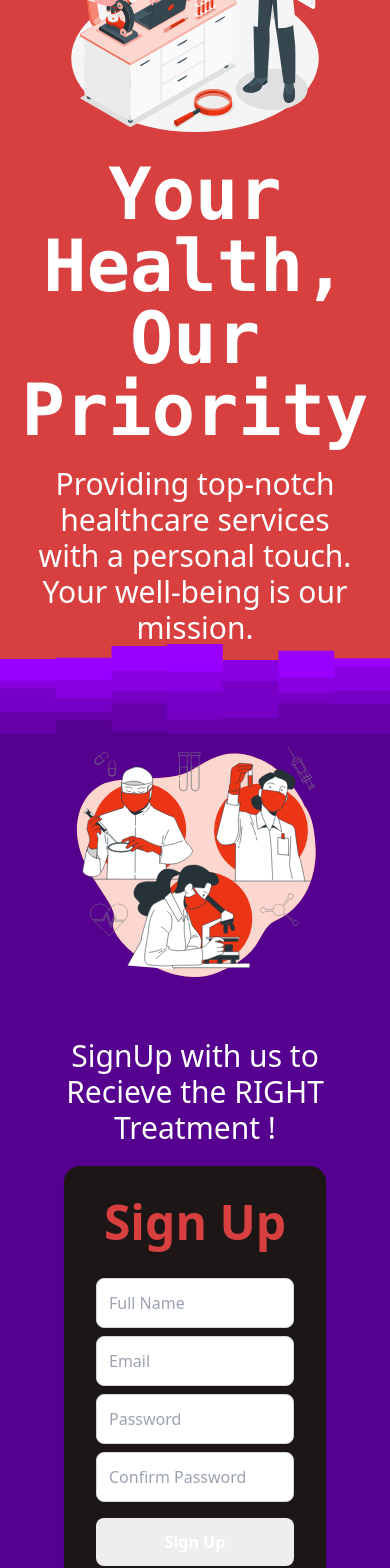
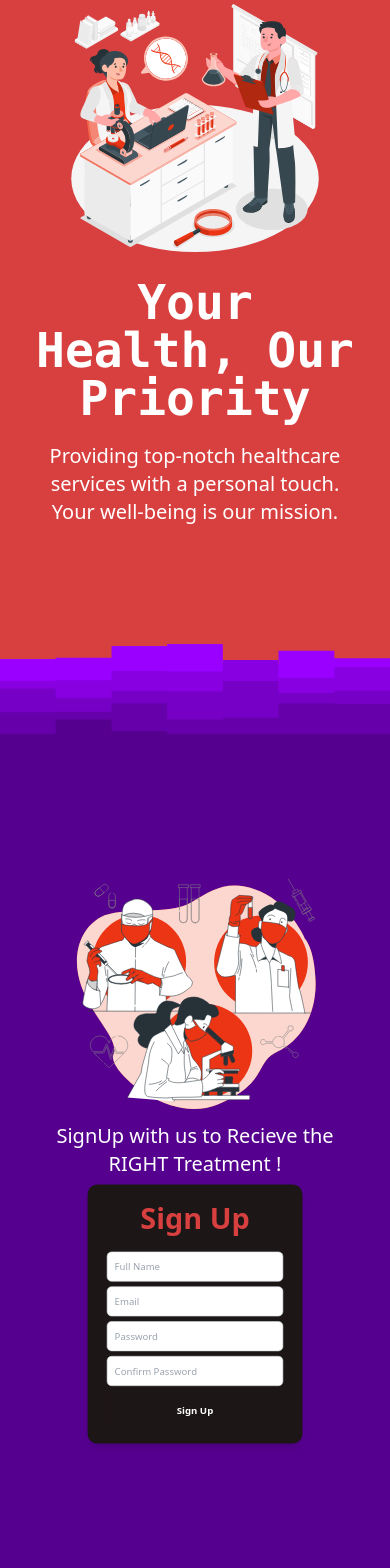
Before and after one commit to AdiGolandaj/VirtuNexaTask1, a React (Vite) app: page / in a window 390 px wide. Shown: the part 200-1768 px from the top of the page. Built offline with nearby package versions, Linux system fonts and the light colour scheme.

Commit message:
made the site more responsive

```diff
--- a/src/App.jsx
+++ b/src/App.jsx
@@ -2,13 +2,14 @@ import React from 'react'
 import Nav from './components/Nav'
 import Home from './components/Home'
 import ContactsUs from './components/ContactsUs'
+import Wave1 from './components/wave1.jsx'
 
 const App = () => {
   return (
     <div>
       <Nav />
       <main className="smooth-scroll">
-        <section id="home">
+        <section id="home" >
           <Home />
         </section>
         <section id="contactus">
--- a/src/components/ContactsUs.jsx
+++ b/src/components/ContactsUs.jsx
@@ -4,36 +4,36 @@ import SignUpCard from '../components/SignUpCard.jsx'
 
 const ContactsUs = () => {
   return (
-    <div className="relative">
+    <div className="">
       {/* Mobile */}
       <div className="lg:hidden bg-[#560090] w-screen h-screen flex flex-col justify-center items-center">
-        <div className="w-2/3 flex justify-center items-center pt-4">
+        <div className="w-2/3 flex justify-center items-center pt-20">
           <img
             src={RightDoctor}
             alt="Correct Doctors"
-            className="w-full h-auto"
+            className="w-full"
           />
         </div>
 
-        <div className="flex text-white w-screen text-3xl justify-center text-center px-8 py-5 pt-12">
+        <div className="flex text-white w-screen text-xl justify-center text-center px-8">
           <span>SignUp with us to Recieve the RIGHT Treatment !</span>
         </div>
 
-        <div className="lg:hidden px-16">
+        <div className="lg:hidden px-4 scale-60 md:-mt-0 -mt-20 md:scale-75">
           <SignUpCard />
         </div>
       </div>
 
       {/* Desktop */}
       <div className="hidden lg:flex bg-[#560090] w-screen flex-row">
-        <div className="w-7/12 flex justify-end items-center pr-20 pt-20 relative z-20">
+        <div className="w-7/12 flex justify-end items-center pr-20 relative z-20">
           <img src={RightDoctor} alt="Correct Doctors" className="custom-svg" />
         </div>
         <div className="lg:w-1/2 xl:w-2/3 flex flex-col justify-center items-center pl-9">
-          <div className="flex font-mono font-extrabold justify-center items-center pr-20 text-white lg:text-5xl text-3xl pt-20">
+          <div className="flex font-mono font-extrabold justify-center items-center pr-20 text-white lg:text-4xl text-3xl pt-20">
             <span className='font-mono'>SignUp with us to Recieve the <span className='text-l2'>RIGHT</span> Treatment !</span>
           </div>
-          <div className='w-full mr-20 py-11'>
+          <div className='w-full mr-20 py-2 lg:scale-75 xl:scale-100'>
             <SignUpCard />
           </div>
         </div>
--- a/src/components/Home.jsx
+++ b/src/components/Home.jsx
@@ -6,9 +6,9 @@ const Home = () => {
   return (
     <div>
       {/* Desktop */}
-      <div className="hidden lg:flex bg-l2 w-screen h-svh flex-row">
+      <div className="hidden lg:flex bg-l2 w-screen h-screen flex-row">
         <div className="flex flex-col w-1/2 justify-center items-center pl-9">
-          <div className="flex font-mono font-extrabold justify-center text-white lg:text-8xl text-5xl pl-7 pt-20">
+          <div className="flex font-mono font-extrabold justify-center text-white xl:text-8xl lg:text-7xl text-5xl pl-7 pt-20">
             <span>Your Health, Our Priority</span>
           </div>
           <div className="flex justify-center text-white md:text-3xl text-xl pl-10 pt-5">
@@ -28,7 +28,7 @@ const Home = () => {
       </div>
 
       {/* Mobile */}
-      <div className="lg:hidden bg-l2 w-screen h-svh flex flex-col justify-center items-center overflow-x-hidden">
+      <div className="lg:hidden bg-l2 h-screen w-screen flex flex-col justify-center items-center overflow-x-hidden">
         <div className="w-2/3 flex justify-center items-center pt-20">
           <img
             src={MedicalResearchSVG}
@@ -37,10 +37,10 @@ const Home = () => {
           />
         </div>
         <div className="flex flex-col items-center">
-          <div className="flex font-mono font-extrabold text-white text-7xl w-screen justify-center text-center px-8 pt-5">
+          <div className="flex font-mono font-extrabold text-white text-5xl w-screen justify-center text-center px-8 pt-5">
             <span>Your Health, Our Priority</span>
           </div>
-          <div className="flex text-white w-screen text-3xl text-center px-8 pt-5">
+          <div className="flex text-white w-screen text-xl text-center px-8 pt-5">
             <span>
               Providing top-notch healthcare services with a personal touch.
               Your well-being is our mission.
--- a/src/components/SignUpCard.jsx
+++ b/src/components/SignUpCard.jsx
@@ -28,7 +28,7 @@ const SignUpCard = () => {
             />
             <button
                 type="submit"
-                className="w-full bg-l1 hover:bg-l2 focus:bg-l1 text-white font-semibold p-3 rounded-lg mt-4"
+                className="w-full bg-l4 hover:bg-l2 focus:bg-l1 text-white font-semibold p-3 rounded-lg mt-4"
             >
                 Sign Up
             </button>
--- a/tailwind.config.js
+++ b/tailwind.config.js
@@ -6,6 +6,9 @@ export default {
   ],
   theme: {
     extend: {
+      scale:{
+        '60':'0.60'
+      },
       clipPath: {
         diagonal: 'polygon(0 0, 70% 0, 30% 100%, 0% 100%)',
       },
```
